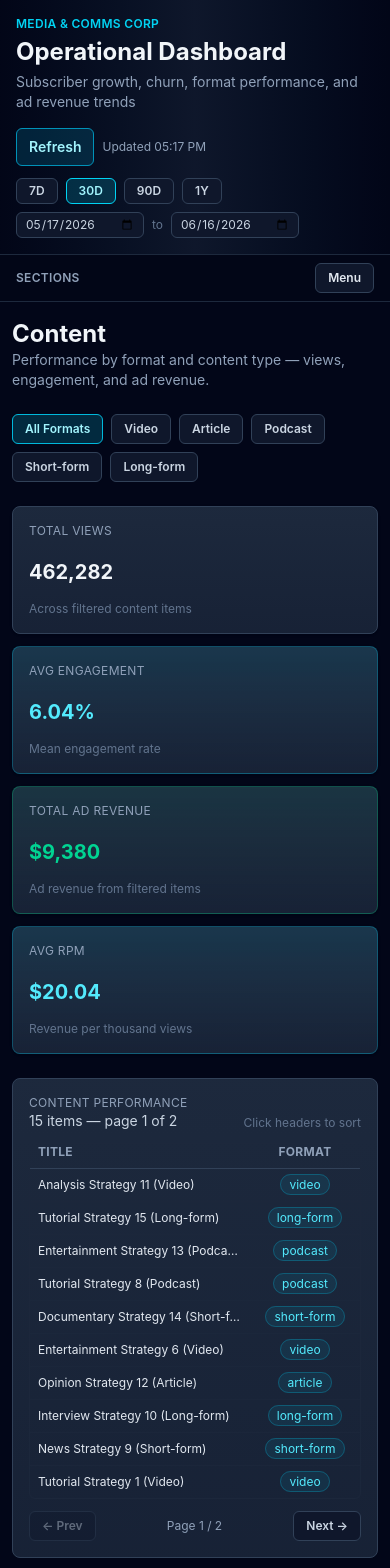
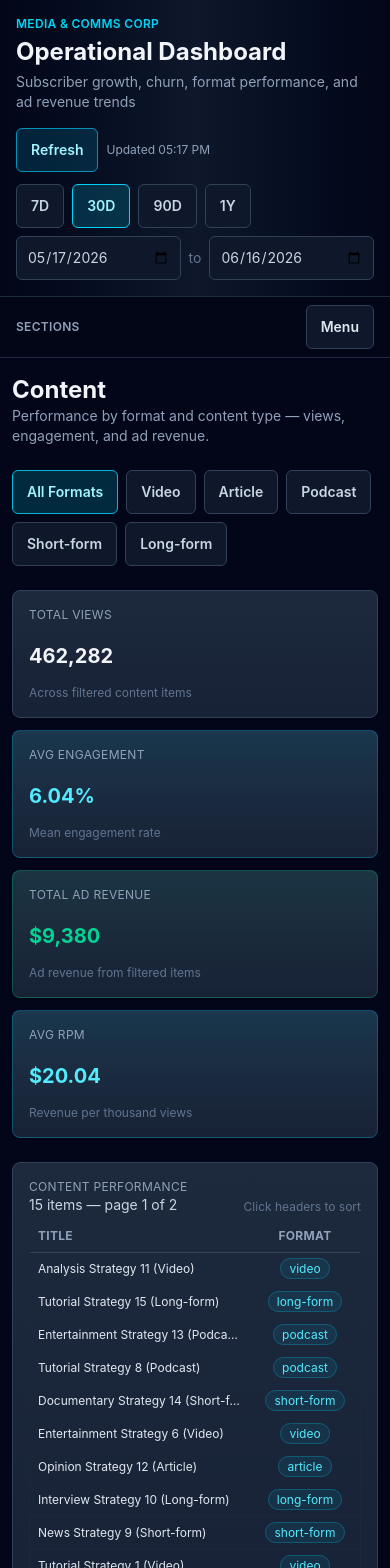
Before and after one commit to michaelbodellslalom/p300resubmission1, a Next.js app: page /dashboard/content in a window 390 px wide. Shown: the top 1568 px of the page. Built offline with nearby package versions, Linux system fonts and the light colour scheme.

Commit message:
T-135: Improve mobile filter and pagination control sizing

```diff
--- a/memory-bank/activeContext.md
+++ b/memory-bank/activeContext.md
@@ -4,7 +4,7 @@
 **Phase 8+ Cross-cutting** — All 6 tabs now functional
 
 ## Next Task
-**T-135: Mobile filter/pagination controls sizing pass**
+**T-136: Mobile table sort controls touch-target pass**
 
 ## What's Done
 - Planning complete (PRD, Design Doc, Build Task List)
@@ -55,13 +55,14 @@
 - T-132 complete: mobile KPI stacking and spacing optimized across overview/content/revenue/subscribers/insights
 - T-133 complete: mobile chart/table spacing and overflow refined across shared components and tab tables
 - T-134 complete: mobile chart axis and legend readability refined across overview/subscribers/insights charts
+- T-135 complete: mobile filter and pagination controls resized for 44px tap comfort
 - QueryClient provider wired at app root for hooks
 - Production build and type-check verified after shell routing
 - Production build and type-check verified after KPI refactor
 - Production build and type-check re-verified after chart integration
 
 ## What's In Progress
-- T-135 planning: improve mobile filter/pagination control sizing and tap comfort
+- T-136 planning: improve mobile table sort header controls and tap affordance
 
 ## Blockers
 None
@@ -74,4 +75,4 @@ None
 - Header refresh timestamp is now hydration-safe and no longer intercepts pointer events
 
 ## Last Updated
-June 16, 2026 - T-134 complete; next T-135 mobile filter/pagination sizing
+June 16, 2026 - T-135 complete; next T-136 mobile table sort controls
--- a/memory-bank/progress.md
+++ b/memory-bank/progress.md
@@ -16,7 +16,7 @@ Planning complete | Development in progress
 | 6 - Revenue Tab | In Progress | T-089-T-104 | KPIs, RevenueTrendChart, format revenue table shipped (T-089-T-097) |
 | 7 - Insights Tab | Complete | T-105-T-116 | Insight cards, scatter chart, top-content table, revenue driver bars |
 | 8 - Reports Tab | In Progress | T-117-T-130 | CSV export for all 3 datasets (T-117/T-122) |
-| 9 - Mobile and Responsive | In Progress | T-131-T-142 | T-131 nav + T-132 KPI stacking + T-133 overflow + T-134 chart readability complete |
+| 9 - Mobile and Responsive | In Progress | T-131-T-142 | T-131 nav + T-132 KPI stacking + T-133 overflow + T-134 chart readability + T-135 controls sizing complete |
 | 10 - Real-Time Updates | Not Started | T-143-T-150 | Blocked by Phase 1 |
 | 11 - Accessibility | Not Started | T-151-T-164 | Blocked by Phase 9 |
 | 12 - Testing | Not Started | T-165-T-180 | Blocked by Phase 11 |
@@ -82,9 +82,10 @@ Planning complete | Development in progress
 - Optimized mobile KPI stacking/spacing by shifting dense KPI strips to single-column base with balanced tablet/desktop breakpoints
 - Refined mobile chart/table spacing with safer chart min-heights, axis-label trimming, and explicit horizontal overflow for dense tables
 - Improved mobile chart readability with adaptive date labels, axis tick sizing/density, and legend sizing across trend/cohort/churn/scatter charts
+- Increased mobile filter, date preset/input, refresh/menu, and pagination control tap targets to 44px baseline sizing
 
 ## In Progress
-- Next: T-135 (mobile filter/pagination controls sizing pass)
+- Next: T-136 (mobile table sort controls touch-target pass)
 
 ## Risks and Notes
 - No blockers currently
--- a/src/app/dashboard/content/page.tsx
+++ b/src/app/dashboard/content/page.tsx
@@ -102,7 +102,7 @@ export default function ContentPage() {
             key={opt.value}
             type="button"
             onClick={() => { setContentFormat(opt.value); setPage(0); }}
-            className={`rounded-md border px-3 py-1.5 text-xs font-semibold transition-colors ${
+            className={`min-h-11 rounded-md border px-3.5 py-2 text-sm font-semibold transition-colors sm:min-h-9 sm:px-3 sm:py-1.5 sm:text-xs ${
               activeFormat === opt.value
                 ? 'border-cyan-500 bg-cyan-500/20 text-cyan-200'
                 : 'border-slate-700 bg-slate-900 text-slate-300 hover:border-slate-500'
@@ -220,18 +220,18 @@ export default function ContentPage() {
                   type="button"
                   disabled={page === 0}
                   onClick={() => setPage((p) => p - 1)}
-                  className="rounded-md border border-slate-700 bg-slate-900 px-3 py-1.5 text-xs font-semibold text-slate-300 hover:border-slate-500 disabled:opacity-40"
+                  className="min-h-11 rounded-md border border-slate-700 bg-slate-900 px-4 py-2 text-sm font-semibold text-slate-300 hover:border-slate-500 disabled:opacity-40 sm:min-h-9 sm:px-3 sm:py-1.5 sm:text-xs"
                 >
                   ← Prev
                 </button>
-                <span className="text-xs text-slate-400">
+                <span className="text-sm text-slate-400 sm:text-xs">
                   Page {page + 1} / {totalPages}
                 </span>
                 <button
                   type="button"
                   disabled={page >= totalPages - 1}
                   onClick={() => setPage((p) => p + 1)}
-                  className="rounded-md border border-slate-700 bg-slate-900 px-3 py-1.5 text-xs font-semibold text-slate-300 hover:border-slate-500 disabled:opacity-40"
+                  className="min-h-11 rounded-md border border-slate-700 bg-slate-900 px-4 py-2 text-sm font-semibold text-slate-300 hover:border-slate-500 disabled:opacity-40 sm:min-h-9 sm:px-3 sm:py-1.5 sm:text-xs"
                 >
                   Next →
                 </button>
--- a/src/components/DateRangeFilter.tsx
+++ b/src/components/DateRangeFilter.tsx
@@ -60,8 +60,8 @@ export function DateRangeFilter({ dateRange, onChange }: DateRangeFilterProps) {
               onClick={() => onChange(fromPreset(preset.key))}
               className={
                 active
-                  ? 'rounded-md border border-cyan-400 bg-cyan-500/20 px-3 py-1 text-xs font-semibold text-cyan-200'
-                  : 'rounded-md border border-slate-700 bg-slate-900 px-3 py-1 text-xs font-semibold text-slate-300 hover:border-slate-500'
+                  ? 'min-h-11 rounded-md border border-cyan-400 bg-cyan-500/20 px-3.5 py-2 text-sm font-semibold text-cyan-200 sm:min-h-9 sm:px-3 sm:py-1 sm:text-xs'
+                  : 'min-h-11 rounded-md border border-slate-700 bg-slate-900 px-3.5 py-2 text-sm font-semibold text-slate-300 hover:border-slate-500 sm:min-h-9 sm:px-3 sm:py-1 sm:text-xs'
               }
             >
               {preset.label}
@@ -70,13 +70,13 @@ export function DateRangeFilter({ dateRange, onChange }: DateRangeFilterProps) {
         })}
       </div>
 
-      <div className="flex items-center gap-2 text-xs text-slate-300">
+      <div className="grid w-full grid-cols-[minmax(0,1fr)_auto_minmax(0,1fr)] items-center gap-2 text-sm text-slate-300 sm:w-auto sm:text-xs">
         <input
           aria-label="Start date"
           type="date"
           value={dateRange.start}
           onChange={(event) => onChange({ ...dateRange, start: event.target.value })}
-          className="rounded-md border border-slate-700 bg-slate-900 px-2 py-1"
+          className="h-11 min-w-0 rounded-md border border-slate-700 bg-slate-900 px-2.5 text-sm sm:h-9 sm:text-xs"
         />
         <span className="text-slate-500">to</span>
         <input
@@ -84,7 +84,7 @@ export function DateRangeFilter({ dateRange, onChange }: DateRangeFilterProps) {
           type="date"
           value={dateRange.end}
           onChange={(event) => onChange({ ...dateRange, end: event.target.value })}
-          className="rounded-md border border-slate-700 bg-slate-900 px-2 py-1"
+          className="h-11 min-w-0 rounded-md border border-slate-700 bg-slate-900 px-2.5 text-sm sm:h-9 sm:text-xs"
         />
       </div>
     </div>
--- a/src/components/Header.tsx
+++ b/src/components/Header.tsx
@@ -56,7 +56,7 @@ export function Header() {
             <button
               type="button"
               onClick={handleRefresh}
-              className="rounded-md border border-cyan-600 bg-cyan-600/20 px-3 py-2 text-sm font-semibold text-cyan-200 hover:bg-cyan-600/30"
+              className="min-h-11 rounded-md border border-cyan-600 bg-cyan-600/20 px-3.5 py-2 text-sm font-semibold text-cyan-200 hover:bg-cyan-600/30 sm:min-h-9 sm:px-3 sm:py-2"
             >
               {isRefreshing ? 'Refreshing' : 'Refresh'}
             </button>
--- a/src/components/TabNavigation.tsx
+++ b/src/components/TabNavigation.tsx
@@ -37,7 +37,7 @@ export function TabNavigation({ activeTab, onTabChange }: TabNavigationProps) {
           onClick={() => setIsMobileMenuOpen((open) => !open)}
           aria-expanded={isMobileMenuOpen}
           aria-controls="mobile-dashboard-sections"
-          className="rounded-md border border-slate-700 bg-slate-900 px-3 py-1.5 text-xs font-semibold text-slate-200 hover:border-slate-500"
+          className="min-h-11 rounded-md border border-slate-700 bg-slate-900 px-3.5 py-2 text-sm font-semibold text-slate-200 hover:border-slate-500"
         >
           {isMobileMenuOpen ? 'Close' : 'Menu'}
         </button>
```
